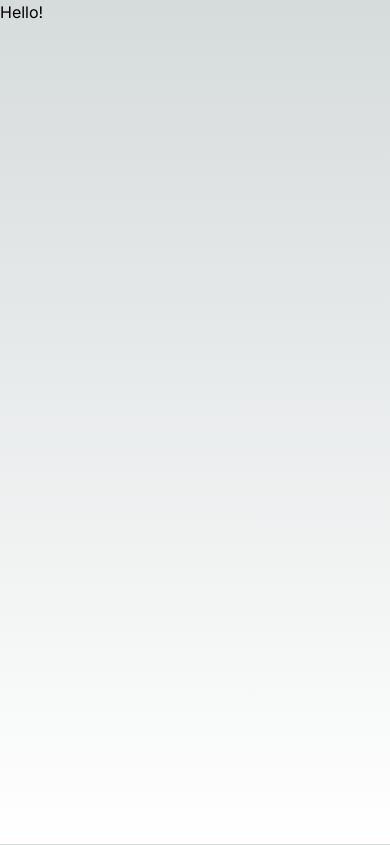
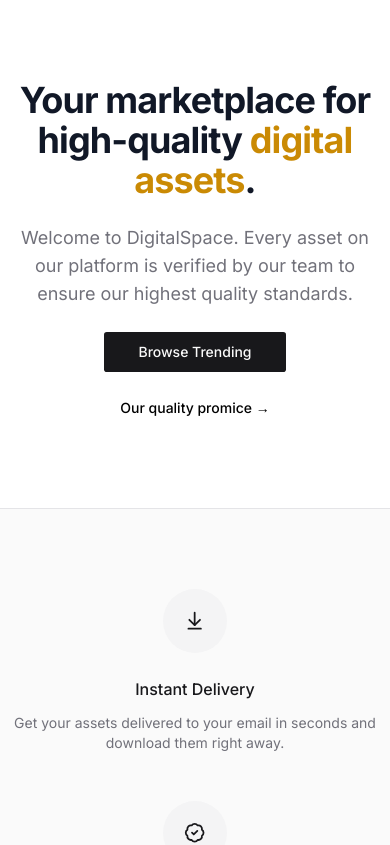
Before and after one commit to EdwardTymoshuk/digital-space-next-app, a Next.js app: page / in a window 390 px wide. Shown: the top 845 px of the page. Built offline with nearby package versions, Linux system fonts and the light colour scheme.

Commit message:
style: add content to home page

```diff
--- a/package.json
+++ b/package.json
@@ -9,12 +9,14 @@
     "lint": "next lint"
   },
   "dependencies": {
+    "@radix-ui/react-slot": "^1.0.2",
     "class-variance-authority": "^0.7.0",
     "clsx": "^2.1.0",
     "lucide-react": "^0.309.0",
     "next": "14.0.4",
     "react": "^18",
     "react-dom": "^18",
+    "react-icons": "^5.0.1",
     "tailwind-merge": "^2.2.0",
     "tailwindcss-animate": "^1.0.7"
   },
--- a/src/app/globals.css
+++ b/src/app/globals.css
@@ -2,26 +2,50 @@
 @tailwind components;
 @tailwind utilities;
 
-:root {
-  --foreground-rgb: 0, 0, 0;
-  --background-start-rgb: 214, 219, 220;
-  --background-end-rgb: 255, 255, 255;
-}
 
-@media (prefers-color-scheme: dark) {
+@layer base {
   :root {
-    --foreground-rgb: 255, 255, 255;
-    --background-start-rgb: 0, 0, 0;
-    --background-end-rgb: 0, 0, 0;
+    --background: 0 0% 100%;
+    --foreground: 240 10% 3.9%;
+    --card: 0 0% 100%;
+    --card-foreground: 240 10% 3.9%;
+    --popover: 0 0% 100%;
+    --popover-foreground: 240 10% 3.9%;
+    --primary: 240 5.9% 10%;
+    --primary-foreground: 0 0% 98%;
+    --secondary: 240 4.8% 95.9%;
+    --secondary-foreground: 240 5.9% 10%;
+    --muted: 240 4.8% 95.9%;
+    --muted-foreground: 240 3.8% 46.1%;
+    --accent: 240 4.8% 95.9%;
+    --accent-foreground: 240 5.9% 10%;
+    --destructive: 0 84.2% 60.2%;
+    --destructive-foreground: 0 0% 98%;
+    --border: 240 5.9% 90%;
+    --input: 240 5.9% 90%;
+    --ring: 240 5.9% 10%;
+    --radius: 0.3rem;
+  }
+
+  .dark {
+    --background: 240 10% 3.9%;
+    --foreground: 0 0% 98%;
+    --card: 240 10% 3.9%;
+    --card-foreground: 0 0% 98%;
+    --popover: 240 10% 3.9%;
+    --popover-foreground: 0 0% 98%;
+    --primary: 0 0% 98%;
+    --primary-foreground: 240 5.9% 10%;
+    --secondary: 240 3.7% 15.9%;
+    --secondary-foreground: 0 0% 98%;
+    --muted: 240 3.7% 15.9%;
+    --muted-foreground: 240 5% 64.9%;
+    --accent: 240 3.7% 15.9%;
+    --accent-foreground: 0 0% 98%;
+    --destructive: 0 62.8% 30.6%;
+    --destructive-foreground: 0 0% 98%;
+    --border: 240 3.7% 15.9%;
+    --input: 240 3.7% 15.9%;
+    --ring: 240 4.9% 83.9%;
   }
 }
-
-body {
-  color: rgb(var(--foreground-rgb));
-  background: linear-gradient(
-      to bottom,
-      transparent,
-      rgb(var(--background-end-rgb))
-    )
-    rgb(var(--background-start-rgb));
-}
--- a/src/app/page.tsx
+++ b/src/app/page.tsx
@@ -1,7 +1,66 @@
+import MaxWidthWrapper from '@/components/MaxWidthWrapper'
+import { Button, buttonVariants } from '@/components/ui/button'
+import Link from 'next/link'
+import { LuArrowDownToLine, LuBadgeCheck, LuLeaf } from "react-icons/lu";
+
+const perks = [
+  {
+    name: 'Instant Delivery',
+    Icon: LuArrowDownToLine,
+    description: 'Get your assets delivered to your email in seconds and download them right away.'
+  },
+  {
+    name: 'Guaranteed Quality',
+    Icon: LuBadgeCheck,
+    description: 'Every asset on our platform is verified by our team to ensure our highest quality standards. Not happy? We offer 30-day refund guarantee.'
+  },
+  {
+    name: 'For the Planet',
+    Icon: LuLeaf,
+    description: "We've pledged 1% of sales to the preservation and restoration of the natural enviroment. "
+  },
+]
+
 export default function Home() {
   return (
-    <div>
-      Hello!
-    </div>
+    <>
+      <MaxWidthWrapper>
+        <div className='py-20 mx-auto text-center flex flex-col items-center max-w-3xl'>
+          <h1 className='text-4xl sm:text-6xl font-bold tracking-tight text-gray-900'>Your marketplace for high-quality{' '}
+            <span className='text-yellow-600'>digital assets</span>
+            .
+          </h1>
+          <p className='mt-6 text-lg max-w-prose text-muted-foreground'>
+            Welcome to DigitalSpace. Every asset on our platform is verified by our team to ensure our highest quality standards.
+          </p>
+          <div className="flex flex-col sm:flex-row gap-4 mt-6">
+            <Link href='/products' className={buttonVariants()}>Browse Trending</Link>
+            <Button variant='ghost'>Our quality promice &rarr;</Button>
+          </div>
+        </div>
+
+        {/* TO DO: product list */}
+
+      </MaxWidthWrapper>
+      <section className='border-t border-zinc-200 bg-zinc-50'>
+        <MaxWidthWrapper className='py-20'>
+          <div className='grid grid-cols-1 gap-y-12 sm:grid-cols-2 sm:gap-x-6 lg:grid-cols-3 lg:gap-x-8 lg:gap-y-0'>
+            {perks.map((perk) => (
+              <div key={perk.name} className='text-center md:flex md:items-start md:text-left lg:block lg:text-center'>
+                <div className='md:flex-shrink-0 flex justify-center'>
+                  <div className='h-16 w-16 flex items-center justify-center rounded-full bg-zinc-100 text-zinc-900'>
+                    {<perk.Icon className='w-1/3 h-1/3'/>}
+                  </div>
+                </div>
+                <div className='mt-6 md:ml-4 md:mt-0 lg:ml-0 lg:mt-6'>
+                  <h3 className='text-base font-medium text-zinc-900'>{perk.name}</h3>
+                  <p className='mt-3 text-sm text-muted-foreground'>{perk.description} </p>
+                </div>
+              </div>
+            ))}
+          </div>
+        </MaxWidthWrapper>
+      </section>
+    </>
   )
 }
--- /dev/null
+++ b/src/components/ui/button.tsx
@@ -0,0 +1,56 @@
+import * as React from "react"
+import { Slot } from "@radix-ui/react-slot"
+import { cva, type VariantProps } from "class-variance-authority"
+
+import { cn } from "@/lib/utils"
+
+const buttonVariants = cva(
+  "inline-flex items-center justify-center whitespace-nowrap rounded-md text-sm font-medium ring-offset-background transition-colors focus-visible:outline-none focus-visible:ring-2 focus-visible:ring-ring focus-visible:ring-offset-2 disabled:pointer-events-none disabled:opacity-50",
+  {
+    variants: {
+      variant: {
+        default: "bg-primary text-primary-foreground hover:bg-primary/90",
+        destructive:
+          "bg-destructive text-destructive-foreground hover:bg-destructive/90",
+        outline:
+          "border border-input bg-background hover:bg-accent hover:text-accent-foreground",
+        secondary:
+          "bg-secondary text-secondary-foreground hover:bg-secondary/80",
+        ghost: "hover:bg-accent hover:text-accent-foreground",
+        link: "text-primary underline-offset-4 hover:underline",
+      },
+      size: {
+        default: "h-10 px-4 py-2",
+        sm: "h-9 rounded-md px-3",
+        lg: "h-11 rounded-md px-8",
+        icon: "h-10 w-10",
+      },
+    },
+    defaultVariants: {
+      variant: "default",
+      size: "default",
+    },
+  }
+)
+
+export interface ButtonProps
+  extends React.ButtonHTMLAttributes<HTMLButtonElement>,
+    VariantProps<typeof buttonVariants> {
+  asChild?: boolean
+}
+
+const Button = React.forwardRef<HTMLButtonElement, ButtonProps>(
+  ({ className, variant, size, asChild = false, ...props }, ref) => {
+    const Comp = asChild ? Slot : "button"
+    return (
+      <Comp
+        className={cn(buttonVariants({ variant, size, className }))}
+        ref={ref}
+        {...props}
+      />
+    )
+  }
+)
+Button.displayName = "Button"
+
+export { Button, buttonVariants }
--- a/src/globals.css
+++ /dev/null
@@ -1,76 +0,0 @@
-@tailwind base;
-@tailwind components;
-@tailwind utilities;
-
-@layer base {
-  :root {
-    --background: 0 0% 100%;
-    --foreground: 222.2 84% 4.9%;
-
-    --card: 0 0% 100%;
-    --card-foreground: 222.2 84% 4.9%;
-
-    --popover: 0 0% 100%;
-    --popover-foreground: 222.2 84% 4.9%;
-
-    --primary: 222.2 47.4% 11.2%;
-    --primary-foreground: 210 40% 98%;
-
-    --secondary: 210 40% 96.1%;
-    --secondary-foreground: 222.2 47.4% 11.2%;
-
-    --muted: 210 40% 96.1%;
-    --muted-foreground: 215.4 16.3% 46.9%;
-
-    --accent: 210 40% 96.1%;
-    --accent-foreground: 222.2 47.4% 11.2%;
-
-    --destructive: 0 84.2% 60.2%;
-    --destructive-foreground: 210 40% 98%;
-
-    --border: 214.3 31.8% 91.4%;
-    --input: 214.3 31.8% 91.4%;
-    --ring: 222.2 84% 4.9%;
-
-    --radius: 0.5rem;
-  }
-
-  .dark {
-    --background: 222.2 84% 4.9%;
-    --foreground: 210 40% 98%;
-
-    --card: 222.2 84% 4.9%;
-    --card-foreground: 210 40% 98%;
-
-    --popover: 222.2 84% 4.9%;
-    --popover-foreground: 210 40% 98%;
-
-    --primary: 210 40% 98%;
-    --primary-foreground: 222.2 47.4% 11.2%;
-
-    --secondary: 217.2 32.6% 17.5%;
-    --secondary-foreground: 210 40% 98%;
-
-    --muted: 217.2 32.6% 17.5%;
-    --muted-foreground: 215 20.2% 65.1%;
-
-    --accent: 217.2 32.6% 17.5%;
-    --accent-foreground: 210 40% 98%;
-
-    --destructive: 0 62.8% 30.6%;
-    --destructive-foreground: 210 40% 98%;
-
-    --border: 217.2 32.6% 17.5%;
-    --input: 217.2 32.6% 17.5%;
-    --ring: 212.7 26.8% 83.9%;
-  }
-}
-
-@layer base {
-  * {
-    @apply border-border;
-  }
-  body {
-    @apply bg-background text-foreground;
-  }
-}
```
Also changed, not shown: 1 other file (tests, documents, lock files or other folders).
